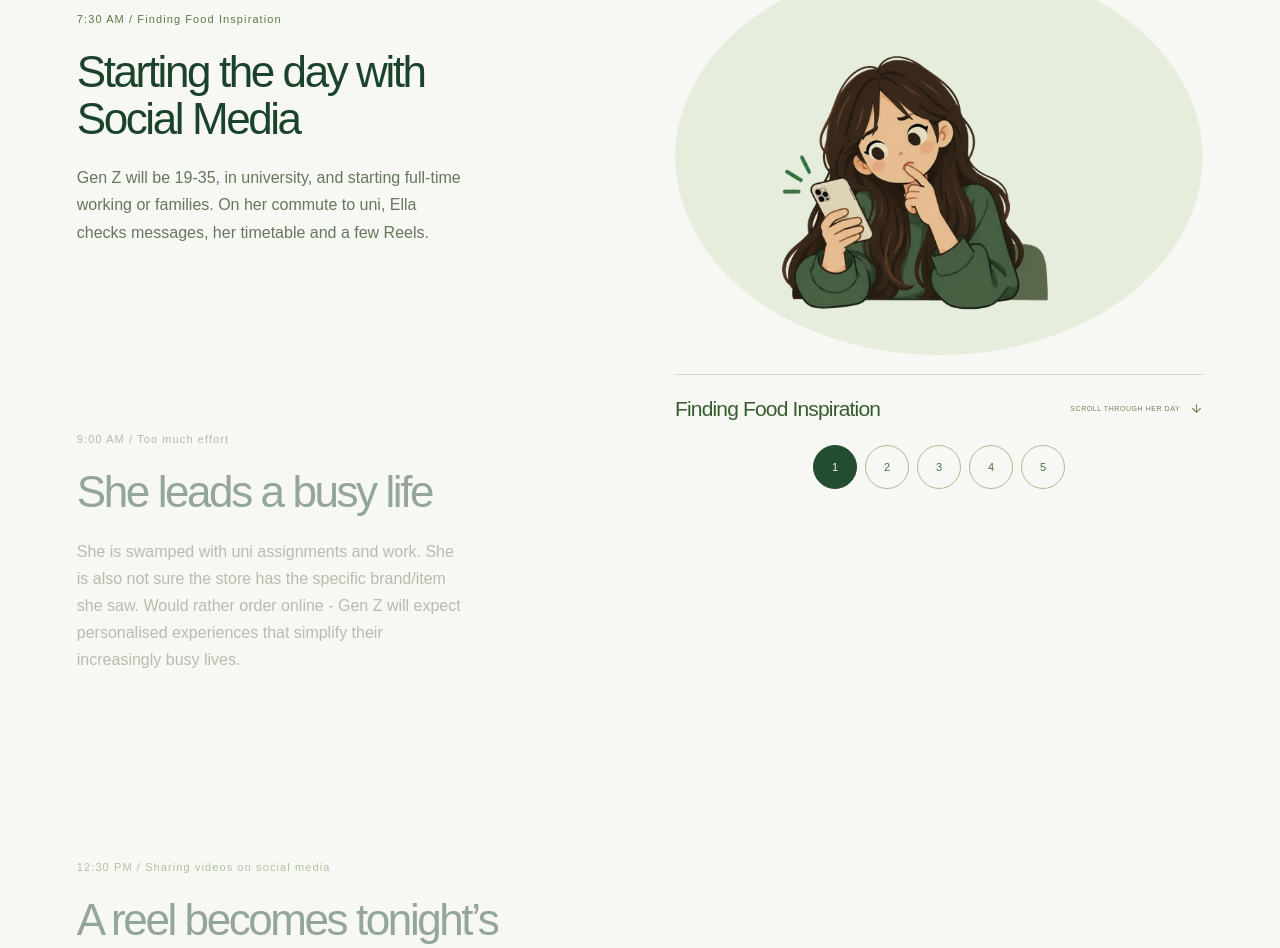
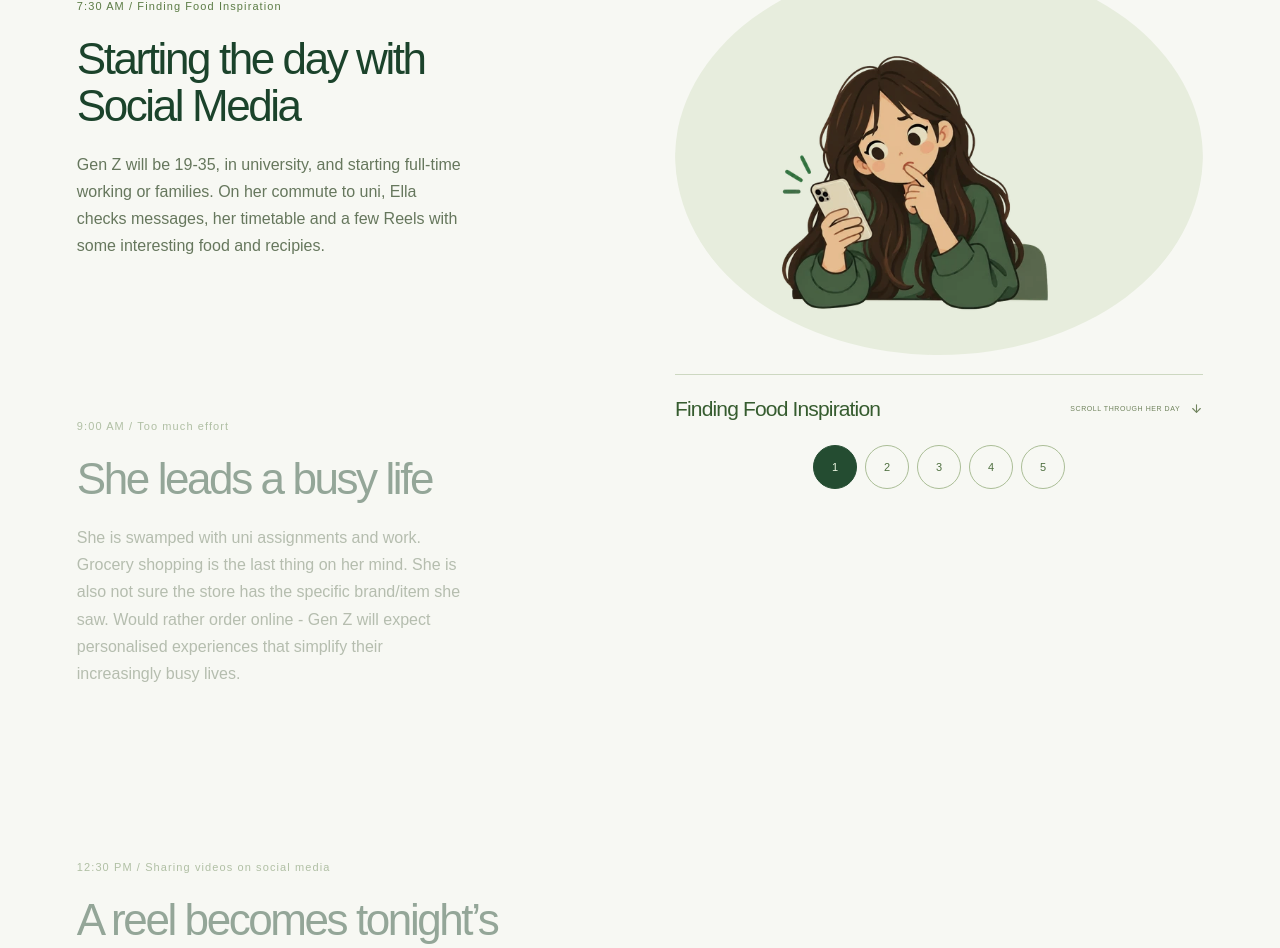
Before and after one commit to YeetMstr/CactusConsulting, a React (Vite) app: page / in a window 1280 px wide. Shown: the part 1298-2246 px from the top of the page. Built offline with nearby package versions, Linux system fonts and the light colour scheme.

Commit message:
Add files via upload

```diff
--- a/src/components/EllaJourney.tsx
+++ b/src/components/EllaJourney.tsx
@@ -3,8 +3,8 @@ import { useScrollScene } from '../useScrollScene';
 import { Eyebrow } from './Common';
 import { CharacterSequence } from './CharacterSequence';
 const moments=[
- {src:'ella-scroll',alt:'Ella checks her phone for messages and inspiration before her commute',time:'7:30 AM',label:'Finding Food Inspiration',title:'Starting the day with Social Media',body:'Gen Z will be 19-35, in university, and starting full-time working or families. On her commute to uni, Ella checks messages, her timetable and a few Reels.'},
- {src:'ella-study',alt:'Ella balances study, work messages and a busy schedule',time:'9:00 AM',label:'Too much effort',title:'She leads a busy life',body:'She is swamped with uni assignments and work. She is also not sure the store has the specific brand/item she saw. Would rather order online - Gen Z will expect personalised experiences that simplify their increasingly busy lives.'},
+ {src:'ella-scroll',alt:'Ella checks her phone for messages and inspiration before her commute',time:'7:30 AM',label:'Finding Food Inspiration',title:'Starting the day with Social Media',body:'Gen Z will be 19-35, in university, and starting full-time working or families. On her commute to uni, Ella checks messages, her timetable and a few Reels with some interesting food and recipies.'},
+ {src:'ella-study',alt:'Ella balances study, work messages and a busy schedule',time:'9:00 AM',label:'Too much effort',title:'She leads a busy life',body:'She is swamped with uni assignments and work. Grocery shopping is the last thing on her mind. She is also not sure the store has the specific brand/item she saw. Would rather order online - Gen Z will expect personalised experiences that simplify their increasingly busy lives.'},
  {src:'ella-recipe',alt:'Ella discovers a recipe shared in her social feed during a lunch break',time:'12:30 PM',label:'Sharing videos on social media',title:'A reel becomes tonight’s dinner idea.',body:'A friend shares a recipe during her lunch break. It looks easy, affordable and worth making. Ella saves it for later.'},
  {src:'ella-scroll',alt:'Ella checks messages from her housemates about dinner plans',time:'5:30 PM',label:'Gen Z Renewed interest in communal and co-living',title:'Who’s home for dinner?',body:'Her housemates are sorting dinner in the chat. They need to coordinate ingredients, dietary preferences and costs without buying the same things twice.'},
  {src:'ella-marketplace',alt:'Ella enjoys her meal after choosing a multi-brand marketplace',time:'7:00 PM',label:'Full stomach!',title:'Her choices go beyond one retailer.',body:'Ella chooses a multi-brand marketplace over a single retailer, prioritising affordability, convenience and alignment with her values.'},
```
